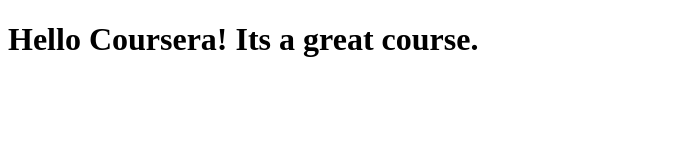
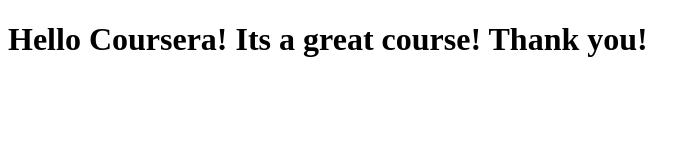
Before and after one commit to emagawa/Coursera-Test, a plain HTML site: page index.html in a window 1280 px wide. Shown: the whole page, without its empty margins (0-700 px from the left). Drawn offline with Linux system fonts and the light colour scheme.

Commit message:
coursera-test-pro

```diff
--- a/index.html
+++ b/index.html
@@ -4,7 +4,7 @@
 	<meta charset="utf-8">
 	<title>Hello Coursera!</title>
 </head>
-<body>
-<h1>Hello Coursera! Its a great course.</h1>
-</body>
+    <body>
+        <h1>Hello Coursera! Its a great course! Thank you!</h1>
+    </body>
 </html>
```
